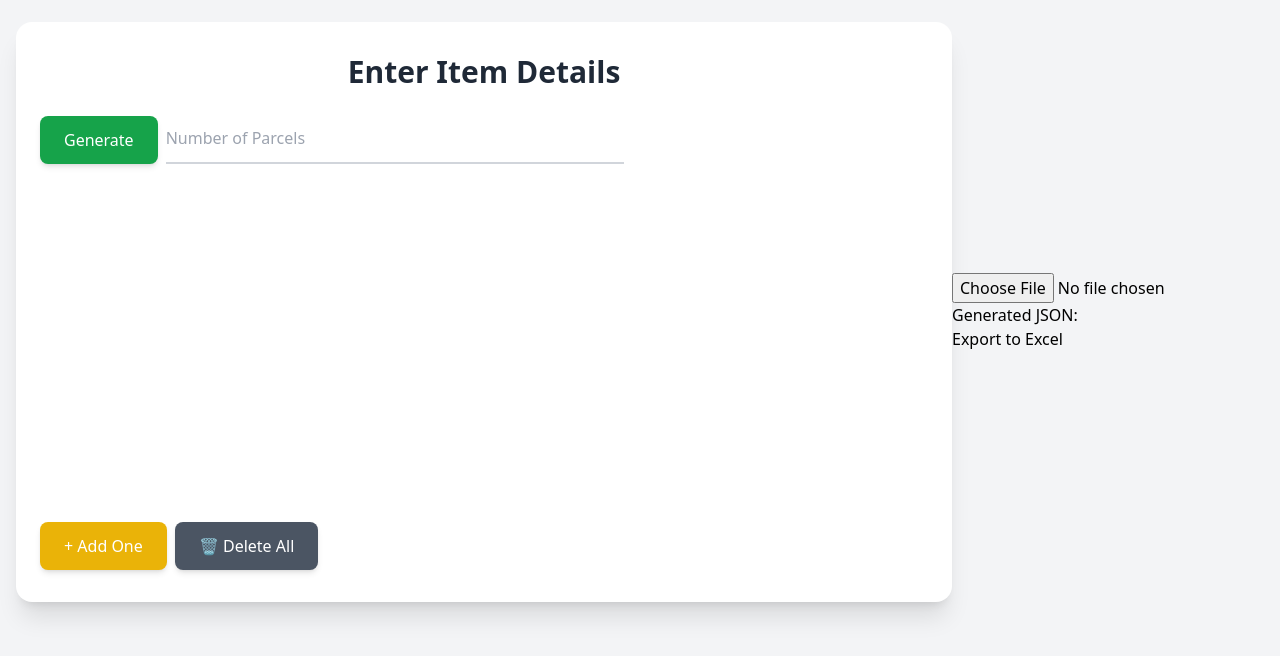
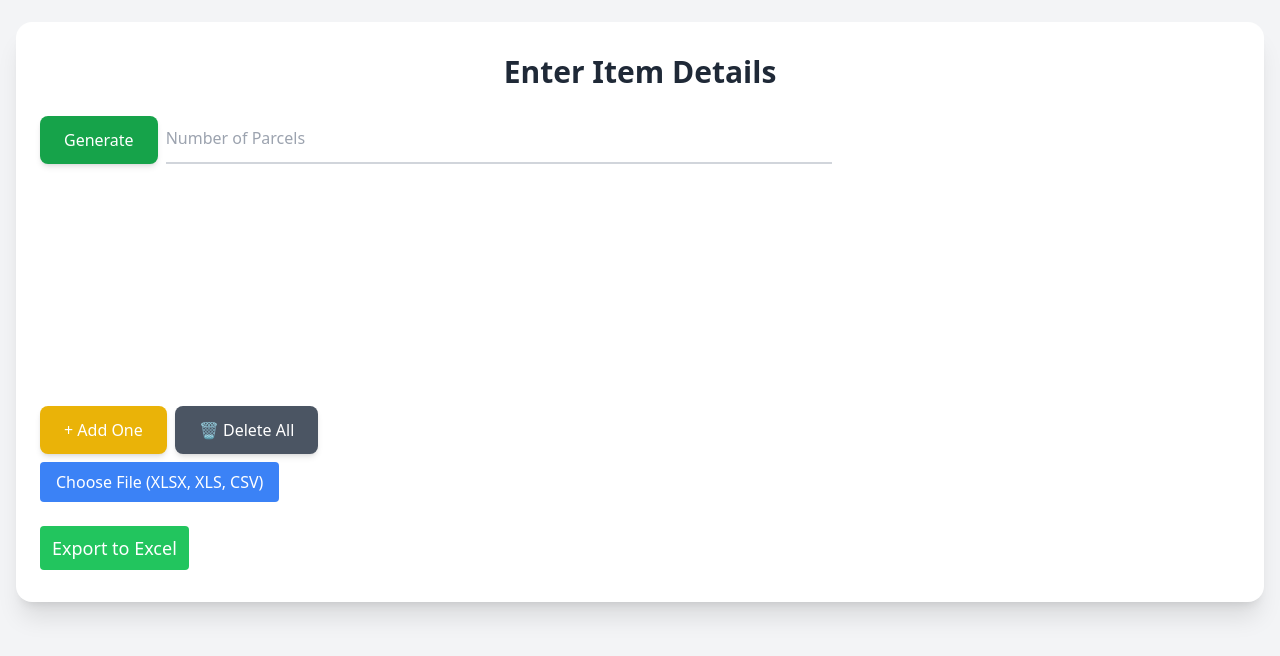
Before and after one commit to lukakhutsishvili/transferToJson, a React (Vite) app: page / in a window 1280 px wide. Shown: the part 108-764 px from the top of the page. Built offline with nearby package versions, Linux system fonts and the light colour scheme.

Commit message:
finish ui

```diff
--- a/src/components/ExcelReader.jsx
+++ b/src/components/ExcelReader.jsx
@@ -99,20 +99,30 @@ function ExcelReader() {
   };
 
   return (
-    <div>
-      <input
-        type="file"
-        accept=".xlsx, .xls, .csv"
-        onChange={handleFileUpload}
-      />
-
-      <div>
-        <h3>Generated JSON:</h3>
+    <div className="pt-2  font-sans">
+      <div className="mb-6">
+        <label
+          htmlFor="file-upload"
+          className="inline-block px-4 py-2 bg-blue-500 text-white rounded cursor-pointer border-none"
+        >
+          Choose File (XLSX, XLS, CSV)
+        </label>
+        <input
+          id="file-upload"
+          type="file"
+          accept=".xlsx, .xls, .csv"
+          onChange={handleFileUpload}
+          className="hidden"
+        />
       </div>
 
-      <button onClick={exportToExcel}>Export to Excel</button>
+      <button
+        onClick={exportToExcel}
+        className="px-3 py-2 bg-green-500 text-white rounded cursor-pointer border-none text-lg"
+      >
+        Export to Excel
+      </button>
     </div>
   );
 }
-
 export default ExcelReader;
--- a/src/components/JsonGenerator.jsx
+++ b/src/components/JsonGenerator.jsx
@@ -208,9 +208,8 @@ const JsonGenerator = () => {
             🗑 Delete All
           </button>
         </div>
+        <ExcelToJson />
       </div>
-
-      <ExcelToJson />
     </div>
   );
 };
```
